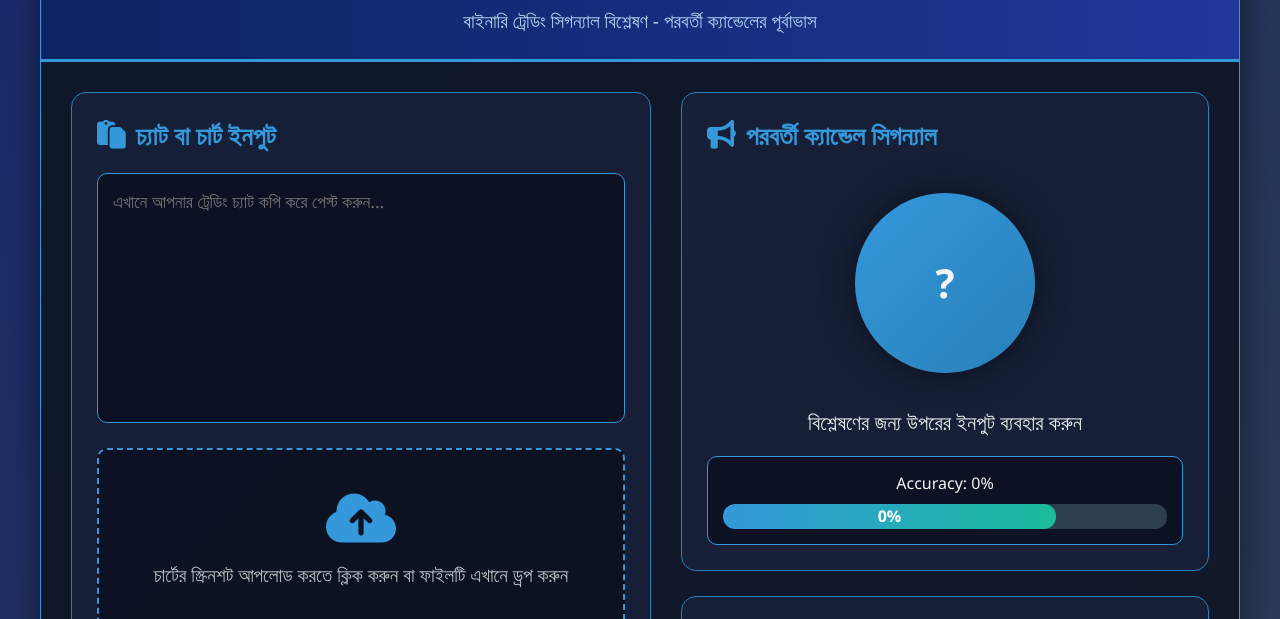
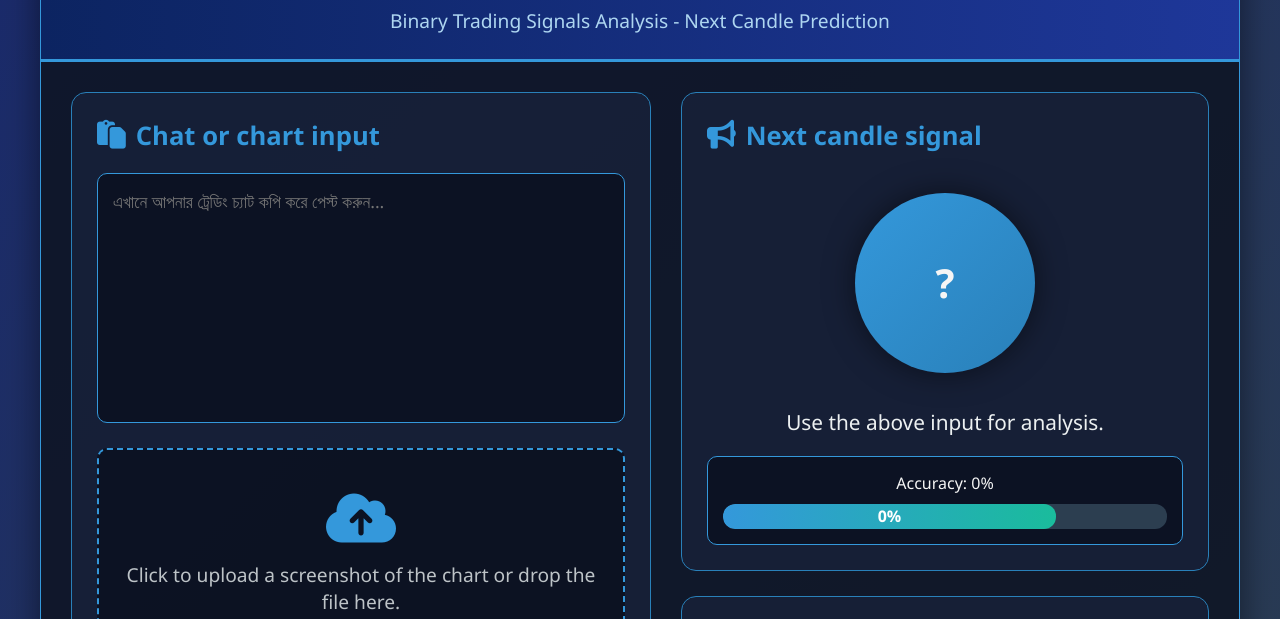
Before and after one commit to sazzadonprime-bot/signal, a plain HTML site: page index.html in a window 1280 px wide. Shown: the part 124-743 px from the top of the page. Drawn offline with Linux system fonts and the light colour scheme.

Commit message:
index.html

```diff
--- a/index.html
+++ b/index.html
@@ -384,15 +384,15 @@
 <i class="fas fa-chart-line"></i>
 <h1>QX SAZZAD</h1>
 </div>
-<p class="tagline">বাইনারি ট্রেডিং সিগন্যাল বিশ্লেষণ - পরবর্তী ক্যান্ডেলের পূর্বাভাস</p>
+<p class="tagline">Binary Trading Signals Analysis - Next Candle Prediction</p>
 </header>
 <div class="main-content">
 <div class="input-section">
-<h2 class="section-title"><i class="fas fa-paste"></i> চ্যাট বা চার্ট ইনপুট</h2>
+<h2 class="section-title"><i class="fas fa-paste"></i> Chat or chart input</h2>
 <textarea id="chatInput" placeholder="এখানে আপনার ট্রেডিং চ্যাট কপি করে পেস্ট করুন..."></textarea>
 <div class="file-upload" id="uploadArea">
 <i class="fas fa-cloud-upload-alt"></i>
-<p>চার্টের স্ক্রিনশট আপলোড করতে ক্লিক করুন বা ফাইলটি এখানে ড্রপ করুন</p>
+<p>Click to upload a screenshot of the chart or drop the file here.</p>
 </div>
 <input accept="image/*" hidden="" id="fileInput" type="file"/>
 <div class="buttons">
@@ -406,14 +406,14 @@
 </div>
 <div class="result-section">
 <div class="signal-card">
-<h2 class="section-title"><i class="fas fa-bullhorn"></i> পরবর্তী ক্যান্ডেল সিগন্যাল</h2>
+<h2 class="section-title"><i class="fas fa-bullhorn"></i> Next candle signal</h2>
 <div class="signal-display">
 <div class="signal neutral" id="signalDisplay">
                             ?
                         </div>
 </div>
 <div class="signal-text" id="signalText">
-                        বিশ্লেষণের জন্য উপরের ইনপুট ব্যবহার করুন
+                        Use the above input for analysis.
                     </div>
 <div class="confidence">
 <div>Accuracy: <span id="confidenceValue">0%</span></div>
@@ -426,7 +426,7 @@
 <h3 class="history-title"><i class="fas fa-history"></i> History</h3>
 <div class="history-list" id="historyList">
 <div class="history-item">
-<div>কোন ডেটা পাওয়া যায়নি</div>
+<div>No data available</div>
 <div class="history-time">--:--</div>
 </div>
 </div>
```
